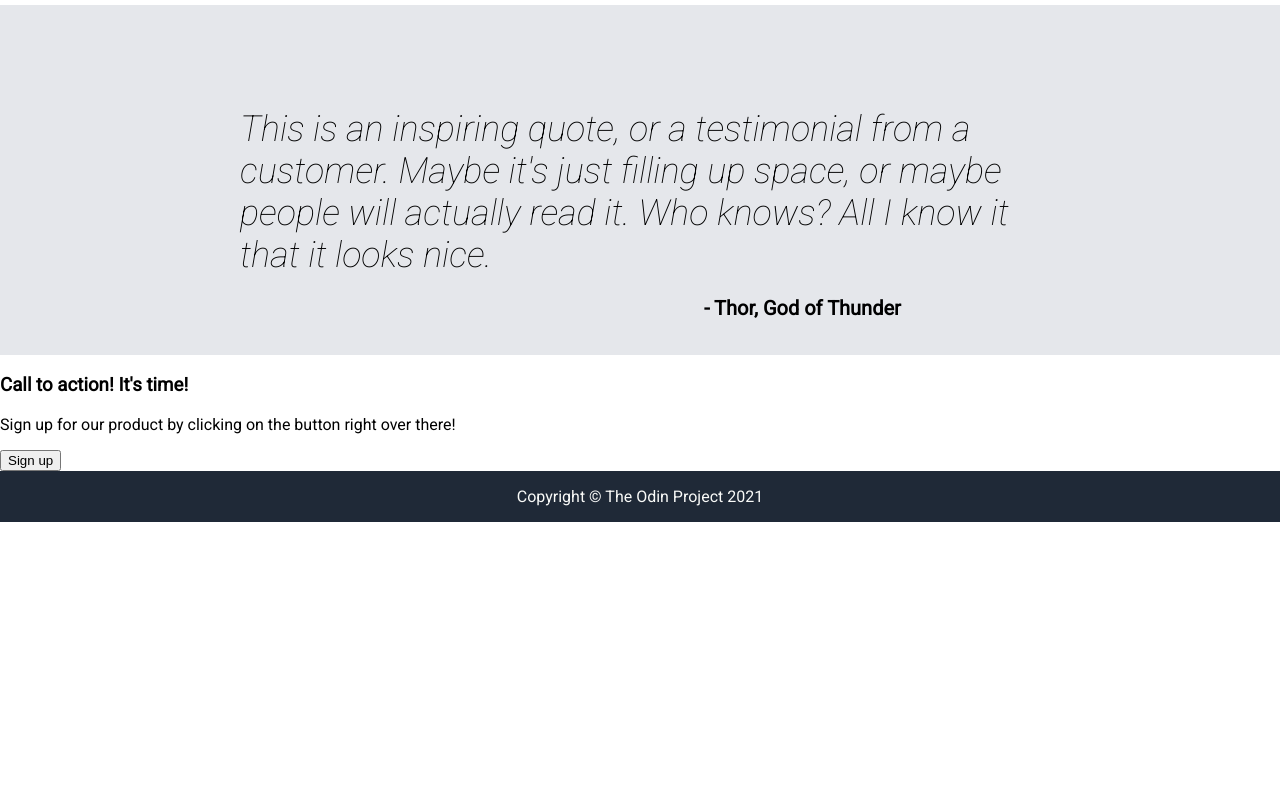
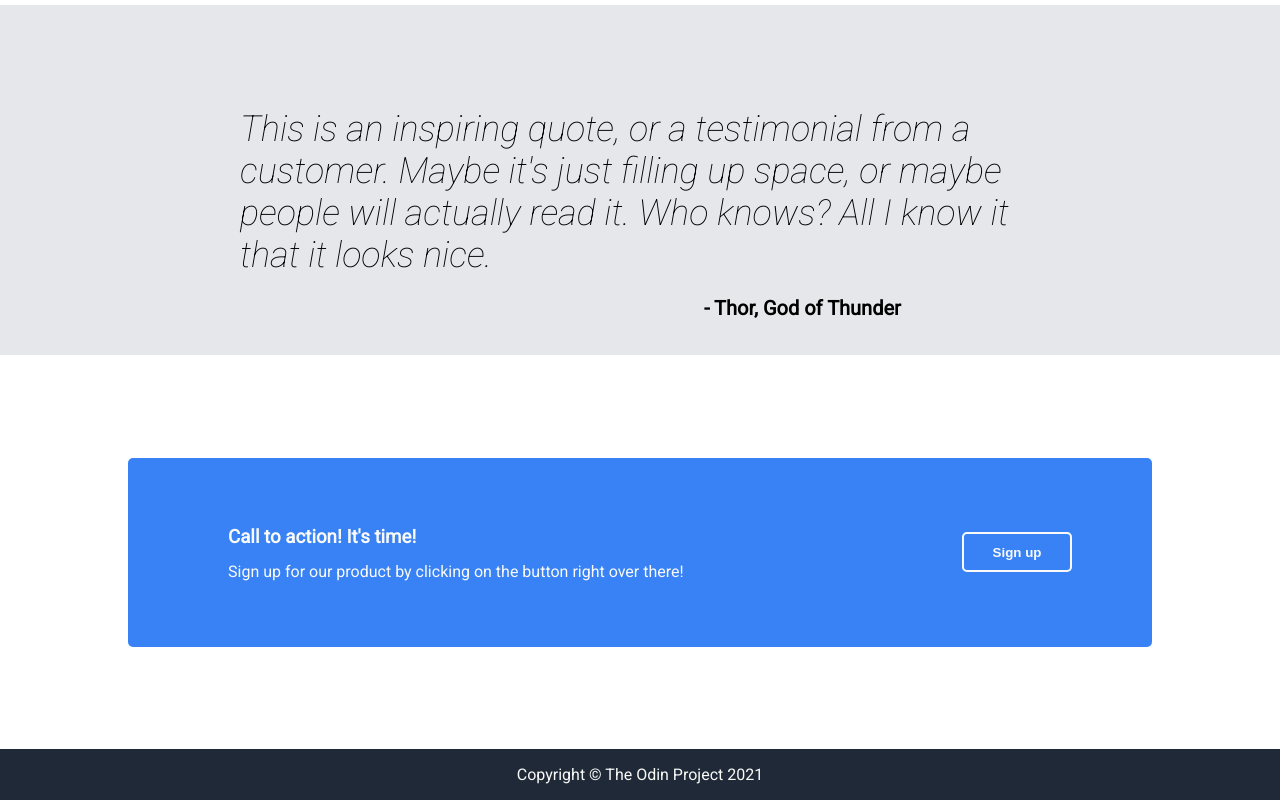
Before and after one commit to siobyrne/foundations-project, a plain HTML site: page index.html in a window 1280 px wide. Shown: the part 366-1166 px from the top of the page. Before the commit the page ends 888 px from the top, so only its background shows below. Drawn offline with Linux system fonts and the light colour scheme.

Commit message:
Style call to action section

```diff
--- a/index.html
+++ b/index.html
@@ -51,13 +51,14 @@
             <span>- Thor, God of Thunder</span>
 
         </div><!--- .quote --->
+        <div class="call-to-action-container">
+        <div class="call-to-action">
+            <div class="cta-text">
+            <h3>Call to action! It's time!</h3>
+            <p>Sign up for our product by clicking on the button right over there!</p></div><!--- .cta-text --->
+            <div class="sign-up"><button>Sign up</button></div><!--- .sign-up --->
 
-        <div class="call-to-action">
-            <h3>Call to action! It's time!</h3>
-            <p>Sign up for our product by clicking on the button right over there!</p>
-            <button>Sign up</button>
-
-        </div><!--- .call-to-action --->
+        </div><!--- .call-to-action ---></div><!--- .call-to-action-container --->
        </div><!--- .content --->
         <div class="footer">
             <p>Copyright &copy; The Odin Project 2021</p>
--- a/styles/main.css
+++ b/styles/main.css
@@ -118,6 +118,55 @@ body{
     padding-left: 55%;
 }
 
+/* Call to Actioon */
+
+.call-to-action-container{
+    display: flex;
+    justify-content: center;
+    margin: 8% 0 8% 0;
+}
+
+.call-to-action{
+    background-color: #3882f6;
+    color:#f9faf8;
+    width: 80%;
+    border-radius: 5px;
+    display: flex;
+    justify-content: space-between;
+    padding-top: 50px;
+    padding-bottom: 50px;
+
+}
+
+.cta-text{
+    margin-left: 100px;
+}
+
+.cta-text h3{
+    font-weight: bolder;
+}
+
+.cta-text p{
+    margin-top: -5px;
+}
+
+
+.sign-up{
+    display: flex;
+    align-items: center;
+    margin-right: 80px;
+}
+
+.sign-up button{
+    font-weight: bold;
+    background-color: #3882f6;
+    color: #f9faf8;
+    border: 2px solid #f9faf8;
+    border-radius: 5px;
+    width: 110px;
+    height: 40px;
+}
+
 
 /* Footer */
 .footer{
```
